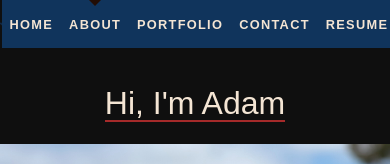
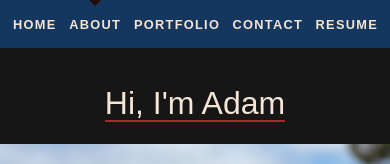
Before and after one commit to asbauer/mywebsite, a SvelteKit app: page /about in a window 390 px wide. Shown: the top 164 px of the page. Built offline with nearby package versions, Linux system fonts and the light colour scheme.

Commit message:
Testing new mobile layout

```diff
--- a/src/routes/+layout.svelte
+++ b/src/routes/+layout.svelte
@@ -21,10 +21,13 @@
 
 <style>
 
+
+
 	a#email-attribution{
 		color: var(--color-text,rgb(244, 229, 212));
 		text-decoration: none;
 		font-weight: 400;
+		font-size: small;
 	}
 
 	footer {
@@ -70,19 +73,24 @@
 		font-weight: bold;
 	}
 
-	@media (min-width: 480px) {
+	@media (min-width: 501px) {
 		footer {
 			padding: 12px 0;
 		}
 	}
+
 
 	@media  screen and (max-width:500px){
 		main {
 			padding-left: 0;
 			padding-right: 0;
 		}
+		footer p {
+			margin-bottom:1% ;
+		}
 
 	 }
+
 
 /*
 @keyframes colorChange {
@@ -128,6 +136,8 @@
 	}
 
   }
+
+@media screen and (min-width:501px) {
 .app{
 	width: 100%;
 	height: 100vh;
@@ -143,4 +153,5 @@
     background-size: 200% 200%;
 	animation-timing-function: ease-in-out;
 }
+}
 </style>
--- a/src/routes/Header.svelte
+++ b/src/routes/Header.svelte
@@ -7,14 +7,14 @@
 </script>
 
 <header>
-	<div hidden class="corner">
+	<!--div hidden class="corner">
 		<a hidden href="https://kit.svelte.dev">
 			<img hidden src={logo} alt="SvelteKit" />
 		</a>
-	</div>
+	</div-->
 
 	<nav>
-		<svg viewBox="0 0 2 3" aria-hidden="true">
+		<svg class="lg-view" viewBox="0 0 2 3" aria-hidden="true">
 			<path d="M0,0 L1,2 C1.5,3 1.5,3 2,3 L2,0 Z" />
 		</svg>
 		<ul>
@@ -36,7 +36,7 @@
 
 
 		</ul>
-		<svg viewBox="0 0 2 3" aria-hidden="true">
+		<svg class="lg-view" viewBox="0 0 2 3" aria-hidden="true">
 			<path d="M0,0 L0,3 C0.5,3 0.5,3 1,2 L2,0 Z" />
 		</svg>
 	</nav>
@@ -57,18 +57,15 @@
 </header>
 
 <style>
+
+
+
+
+
+
 	img {
 		width: 100%;
 		height: 100%;
-	}
-	@media screen and (max-width:430px) {
-		#corner-socials, img{
-			visibility: hidden;
-		}
-
-		nav {
-			width: 102dvw;
-		}
 	}
 
 
@@ -202,15 +199,53 @@
 	}
 
 
+	@media screen and (max-width:500px) {
+		#corner-socials, img, .lg-view{
+			display: none;
+		}
 
-	@media screen and (min-width:765px) {
-	#contact {
-		display: none;
-	}
+		ul {
+			width: 100%;
+			justify-content: space-evenly;
+		}
+
+		nav {
+			width: 100%;
+		}
+
+		nav a{
+			padding: 0% 1% 0% 1%;
+
+		}
+/*
+		li {
+			margin-left: 2% ;
+			margin-right: 2%;
+		}
+
+		ul li:first-child {
+			padding-left: 2.5%;
+			margin-right: 2%;
+
+		}
+
+		ul li:last-child {
+			padding-right: 2.5%;
+			margin-left: 2%;
+
+		}
+			*/
+
+		nav {
+			justify-content: space-evenly;
+		}
+
+
 
 
 
 	}
 
 
+
 </style>
--- a/src/routes/about/+page.svelte
+++ b/src/routes/about/+page.svelte
@@ -651,7 +651,7 @@ p {
     }
 
     img {
-        width: 100dvw;
+        width: 100%;
     }
 
     main {
@@ -709,7 +709,7 @@ p {
 
 
 
-   }
+   }/*End phone styling*/
 
 /*
    @keyframes colorChange {
```
